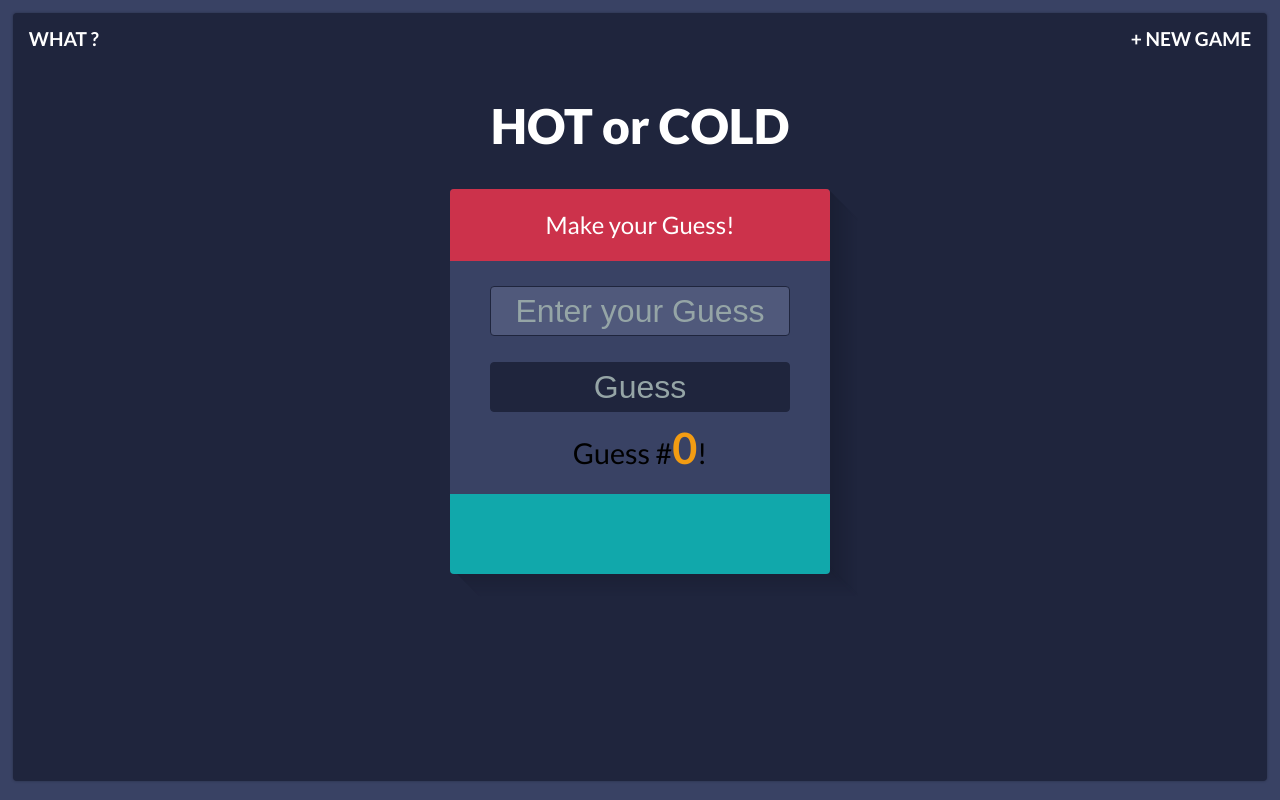
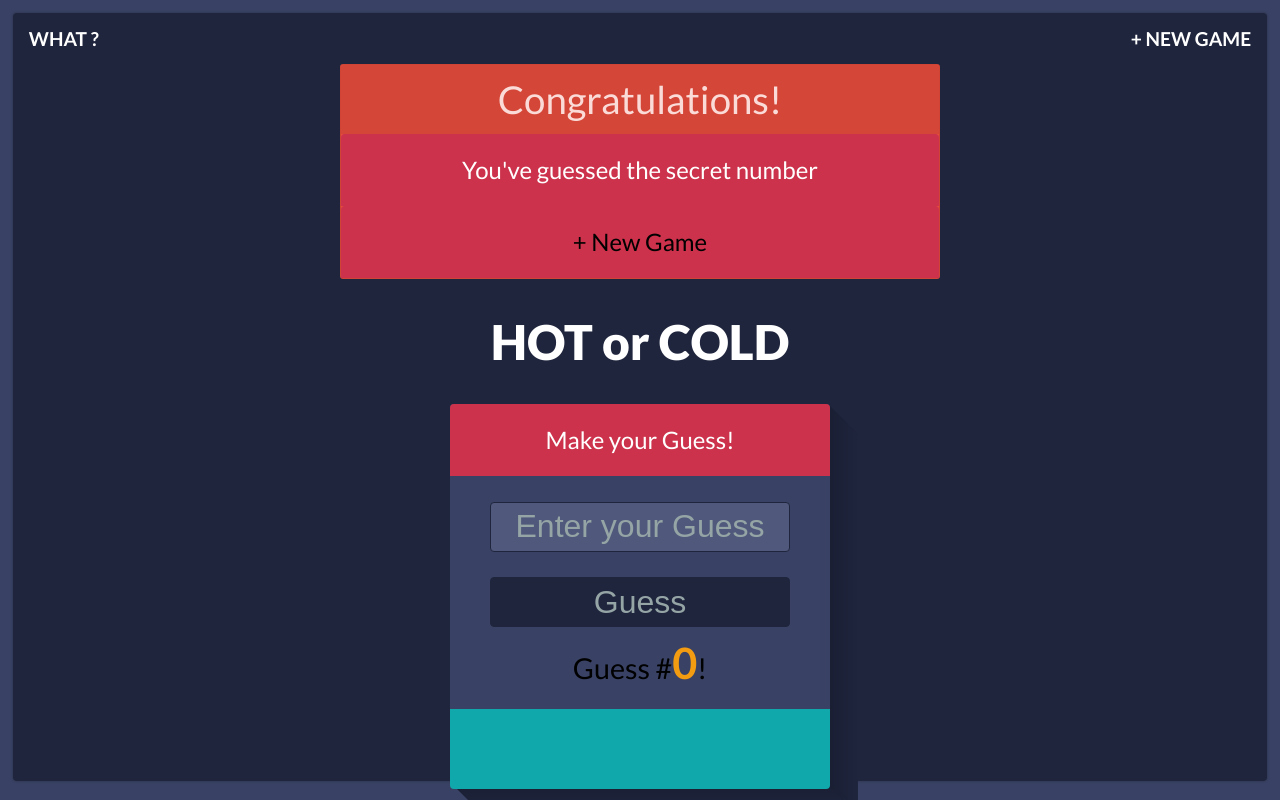
Before and after one commit to treyrader11/hot-or-cold, a plain HTML site: page index.html in a window 1280 px wide. Drawn offline with nearby package versions, Linux system fonts and the light colour scheme.

Commit message:
another div is added with id of winningModal to conclude that the user has won/h3 text was also included

```diff
--- a/index.html
+++ b/index.html
@@ -38,6 +38,16 @@
 				</div>
 			</div>
 
+		<div id="winningModal">
+			<div class="content">
+				<h3>Congratulations!</h3>
+				<h2>You've guessed the secret number<h2>
+				<div>
+					<a class="new" href="#">+ New Game</a>
+				</div>
+			</div>
+		</div>
+
 			<!-- logo text -->
 			<h1>HOT or COLD</h1>
 
```
